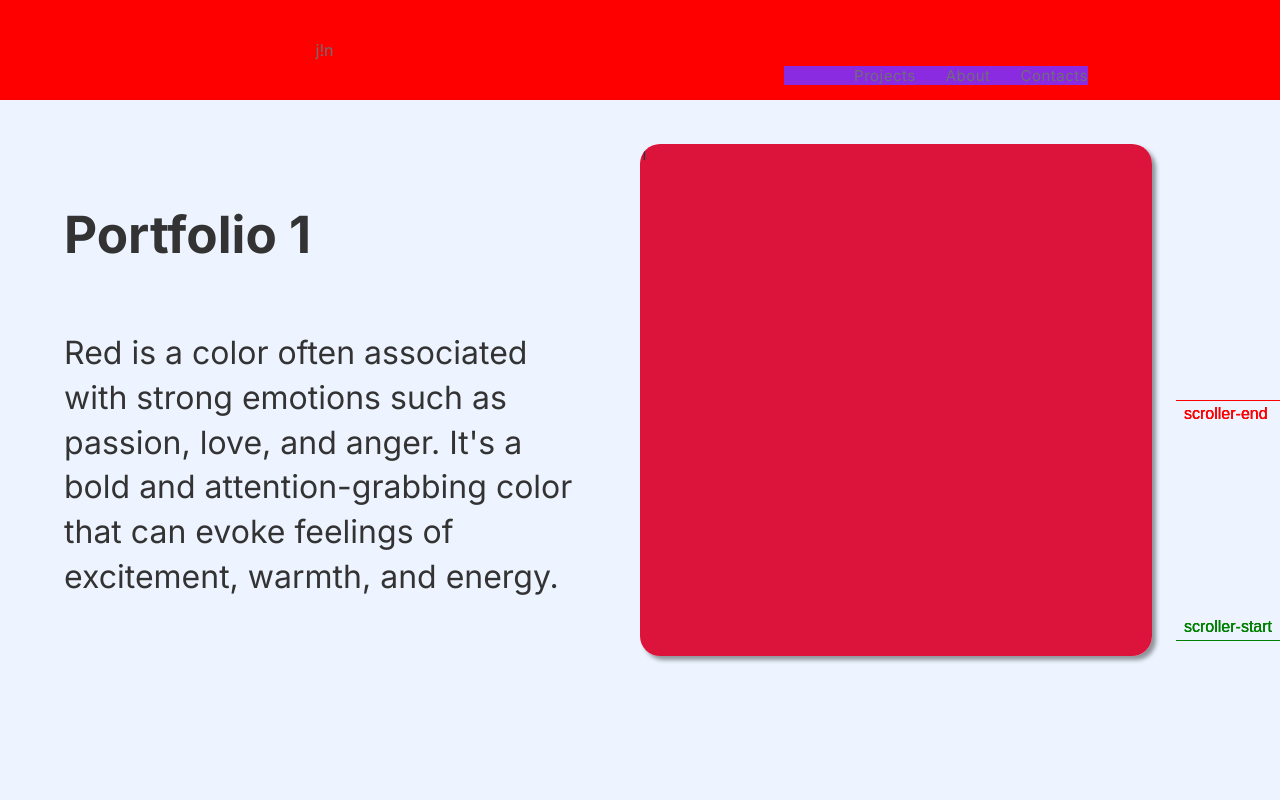
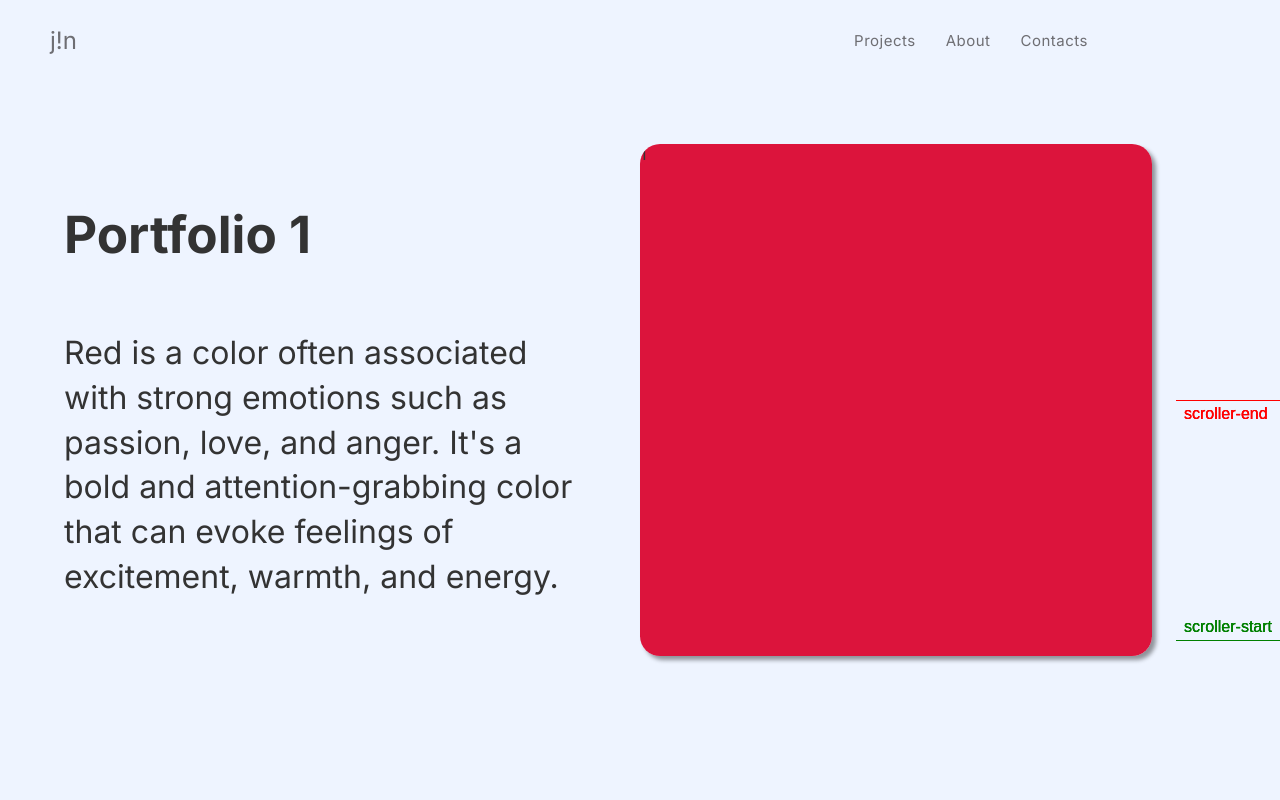
Before and after one commit to thefigtree/portfolio_24_03_11, a Next.js app: page / in a window 1280 px wide. Shown: the top 800 px of the page. Built offline with nearby package versions, Linux system fonts and the light colour scheme.

Commit message:
Css: Header

```diff
--- a/components/navigation.jsx
+++ b/components/navigation.jsx
@@ -23,7 +23,6 @@ export default function Navigation() {
         <Link href="/">j!n</Link>
       </div>
 
-      <nav>
       <ul className={style.menu}>
         {links.map((link) => {
           return (
@@ -33,7 +32,6 @@ export default function Navigation() {
           );
         })}
       </ul>
-      </nav>
     </div>
   );
 }
--- a/components/navigation.module.css
+++ b/components/navigation.module.css
@@ -8,8 +8,13 @@
   top: 0;
   left: 0;
   z-index: 10;
-  background-color: red;
   color: #6e6e73;
+}
+
+.logo {
+  font-size: 24px;
+  position: absolute;
+  left: 50px;
 }
 
 .menu {
@@ -19,7 +24,6 @@
   letter-spacing: 0.5px;
   position: absolute;
   right: 15%;
-  background-color: blueviolet;
 }
 
 .menubtn {
```
Lines whose indentation alone changed are shown as unchanged.
